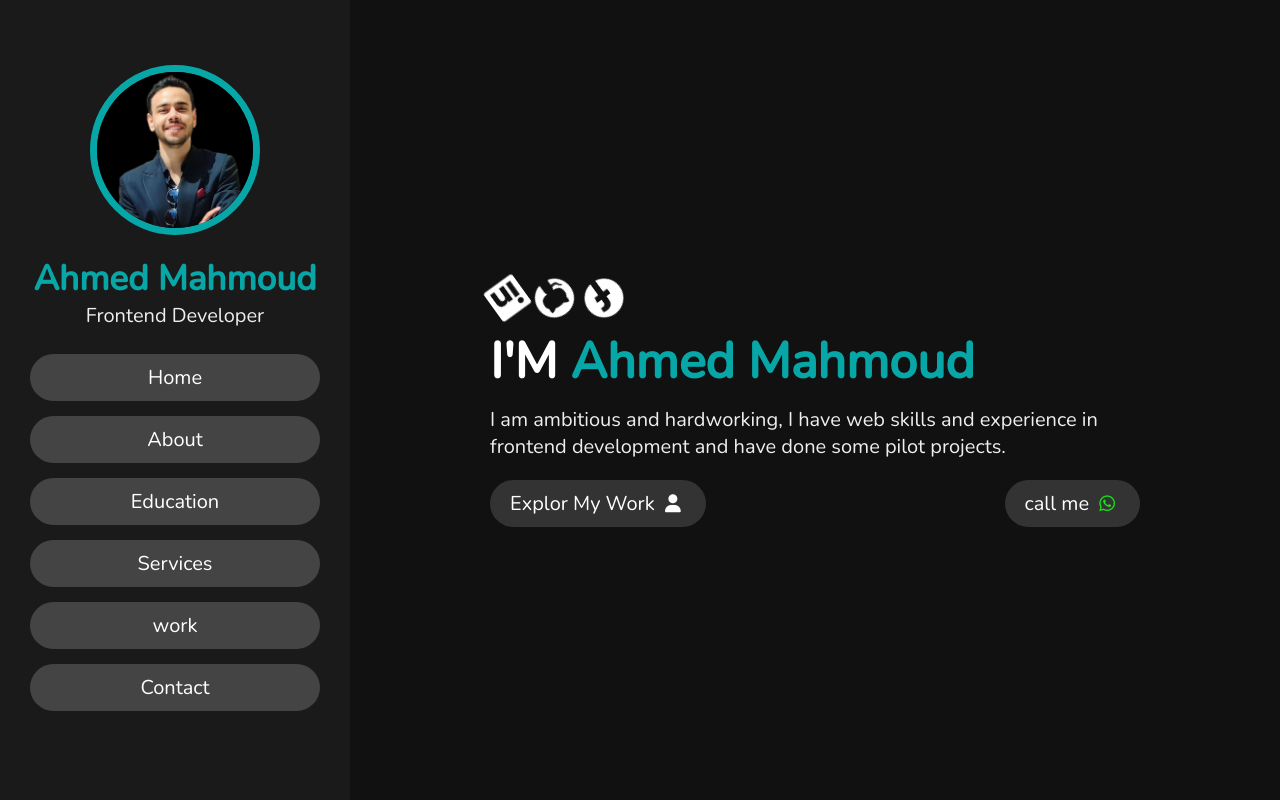
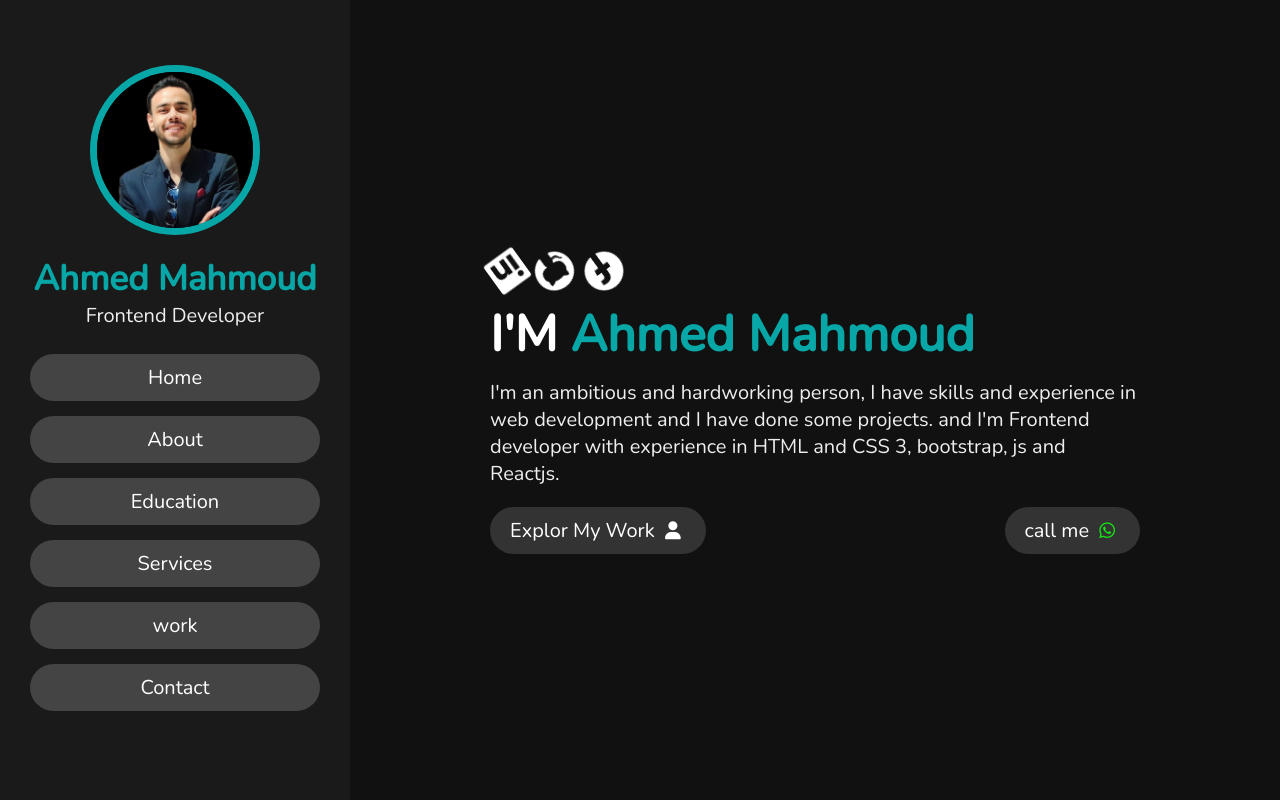
Before and after one commit to AhmedMahmoud962/Portfolio, a plain HTML site: page index.html in a window 1280 px wide. Shown: the top 800 px of the page. Drawn offline with nearby package versions, Linux system fonts and the light colour scheme.

Commit message:
Update index.html

```diff
--- a/index.html
+++ b/index.html
@@ -51,8 +51,8 @@
 
     </div>
     <h1>I'M <span>Ahmed Mahmoud </span></h1>
-    <p>I am ambitious and hardworking,
-      I have web skills and experience in frontend development and have done some pilot projects.</p>
+    <p>I'm an ambitious and hardworking person, I have skills and experience in web development and I have done some projects.
+and I'm Frontend developer with experience in HTML and CSS 3, bootstrap, js and Reactjs.</p>
     <div class="flex">
       <a href="#work"><button class="btn">Explor My Work <i class="fas fa-user"></i> </button></a>
       <a href="https://wa.me/+2001033993202" target="_blank"><button class="btn">call me <i class="fa-brands fa-whatsapp"></i> </button></a>
```
